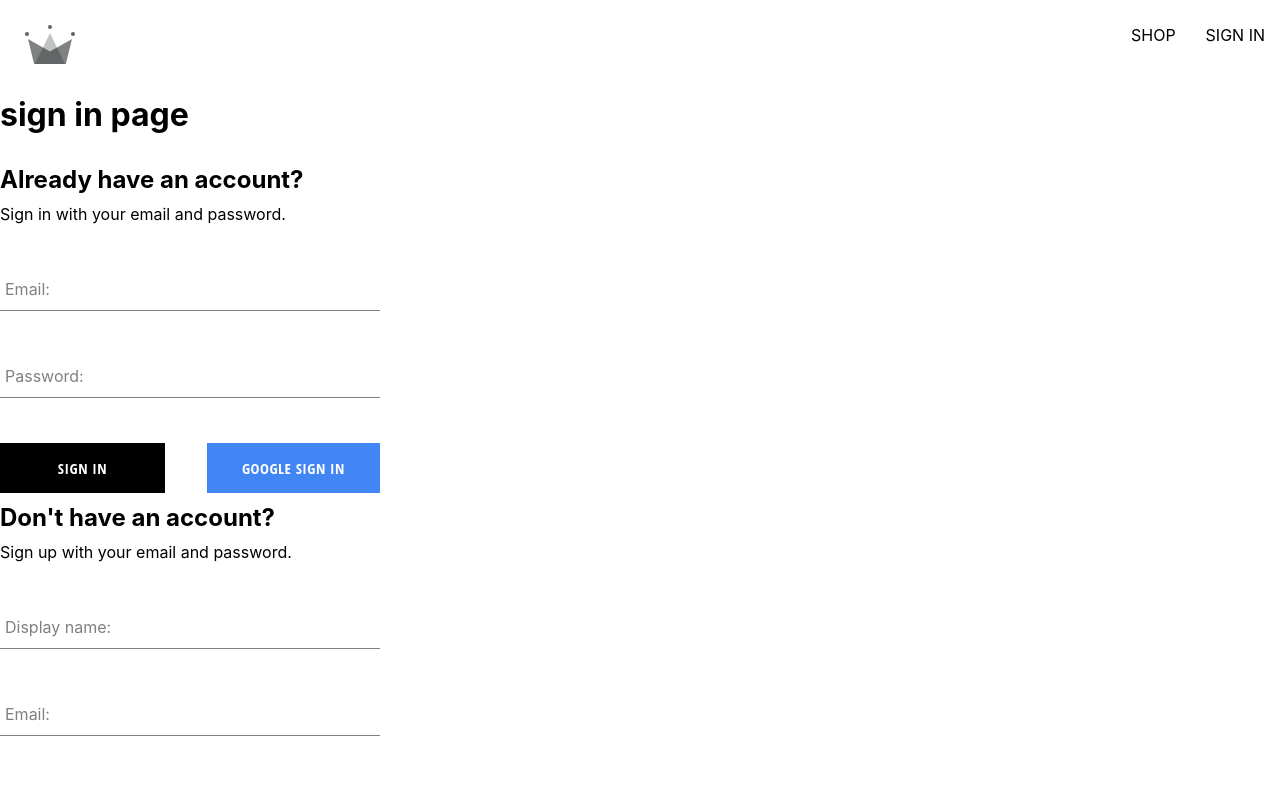
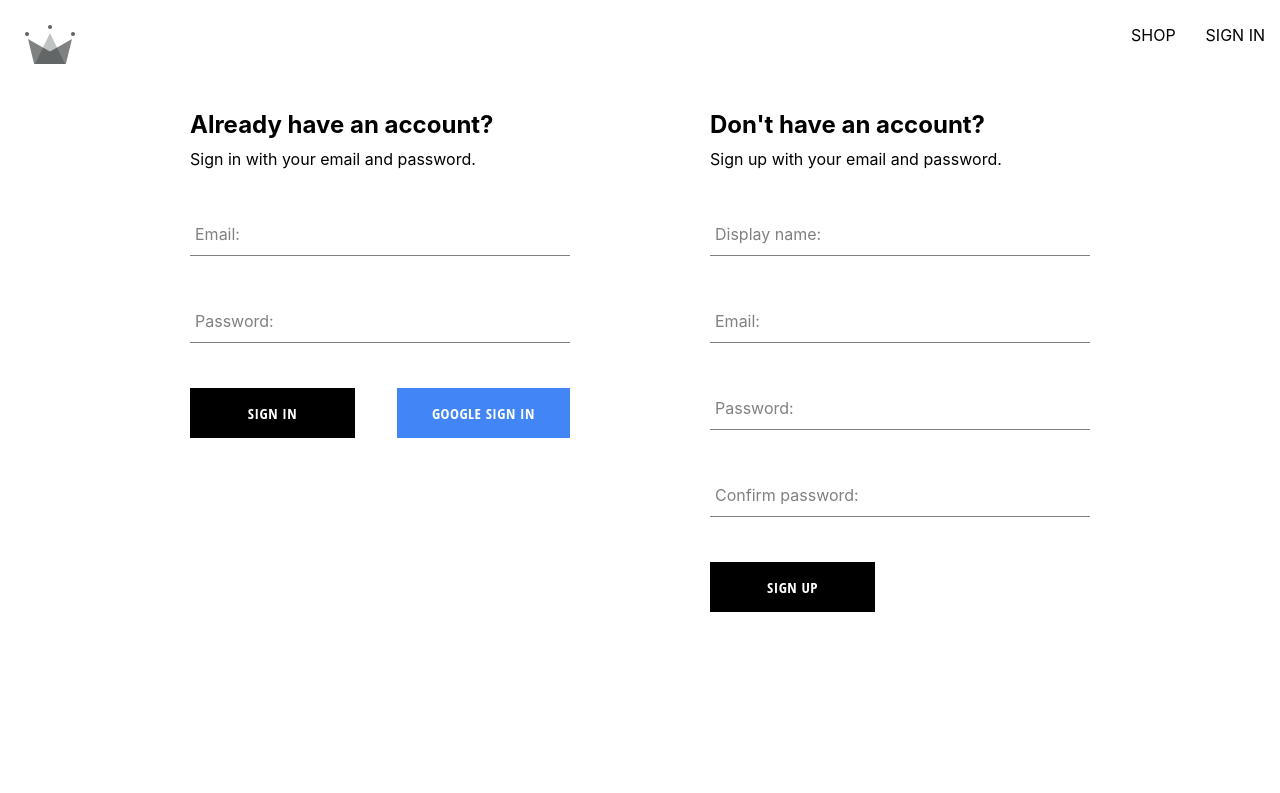
Before and after one commit to ZhangMYihua/crwn-clothing-v2, a React (Create React App) app: page /auth in a window 1280 px wide. Shown: the top 793 px of the page. Built offline with nearby package versions, Linux system fonts and the light colour scheme.

Commit message:
feat: auth page

```diff
--- a/src/App.js
+++ b/src/App.js
@@ -1,7 +1,7 @@
 import { Routes, Route } from "react-router-dom";
 import Home from "./routes/home/home.component";
 import Navigation from "./routes/navigation/navigation.component";
-import Authentication from "./routes/authentication/Authentication.component";
+import Authentication from "./routes/authentication/authentication.component";
 
 function Shop() {
   return ( "I am shopping page" );
--- a/src/components/sign-in-form/sign-in-form.component.jsx
+++ b/src/components/sign-in-form/sign-in-form.component.jsx
@@ -29,7 +29,17 @@ const SignInForm = () => {
             const response = await signInAuthUserWithEmailAndPassword(email, password)
             console.log(response);
         } catch (error) {
-            console.log(error);
+            switch (error.code) {
+                case "auth/wrong-password":
+                    alert("wrong password");
+                    break;
+                case "auth/user-not-found":
+                    alert("User not found");
+                    break;
+                default:
+                    console.log(error);
+                    break;
+            }
         }
     }
 
@@ -47,7 +57,7 @@ const SignInForm = () => {
                 <FormInput label="Password:" type="password" required name="password" onChange={handleChange} value={password} />
                 <div className="buttons-container">
                     <Button type="submit">Sign In</Button>
-                    <Button buttonType="google" onClick={signInWithGoogle}>Google Sign In</Button>
+                    <Button buttonType="google" type="button" onClick={signInWithGoogle}>Google Sign In</Button>
                 </div>
             </form>
         </div>
--- a/src/routes/authentication/Authentication.component.jsx
+++ b/src/routes/authentication/Authentication.component.jsx
@@ -1,10 +1,10 @@
 import SignUpForm from "../../components/sign-up-form/sign-up-form.component";
 import SignInForm from "../../components/sign-in-form/sign-in-form.component";
+import "./authentication.styles.scss"
 
 const Authentication = () => {
     return (
-        <div>
-            <h1>sign in page</h1>
+        <div className="authentication-container">
             <SignInForm />
             <SignUpForm/>
         </div>
--- /dev/null
+++ b/src/routes/authentication/authentication.styles.scss
@@ -0,0 +1,7 @@
+.authentication-container{
+    display: flex;
+    justify-content: space-between;
+    width: 90%;
+    max-width: 900px;
+    margin: 30px auto;
+}
```
